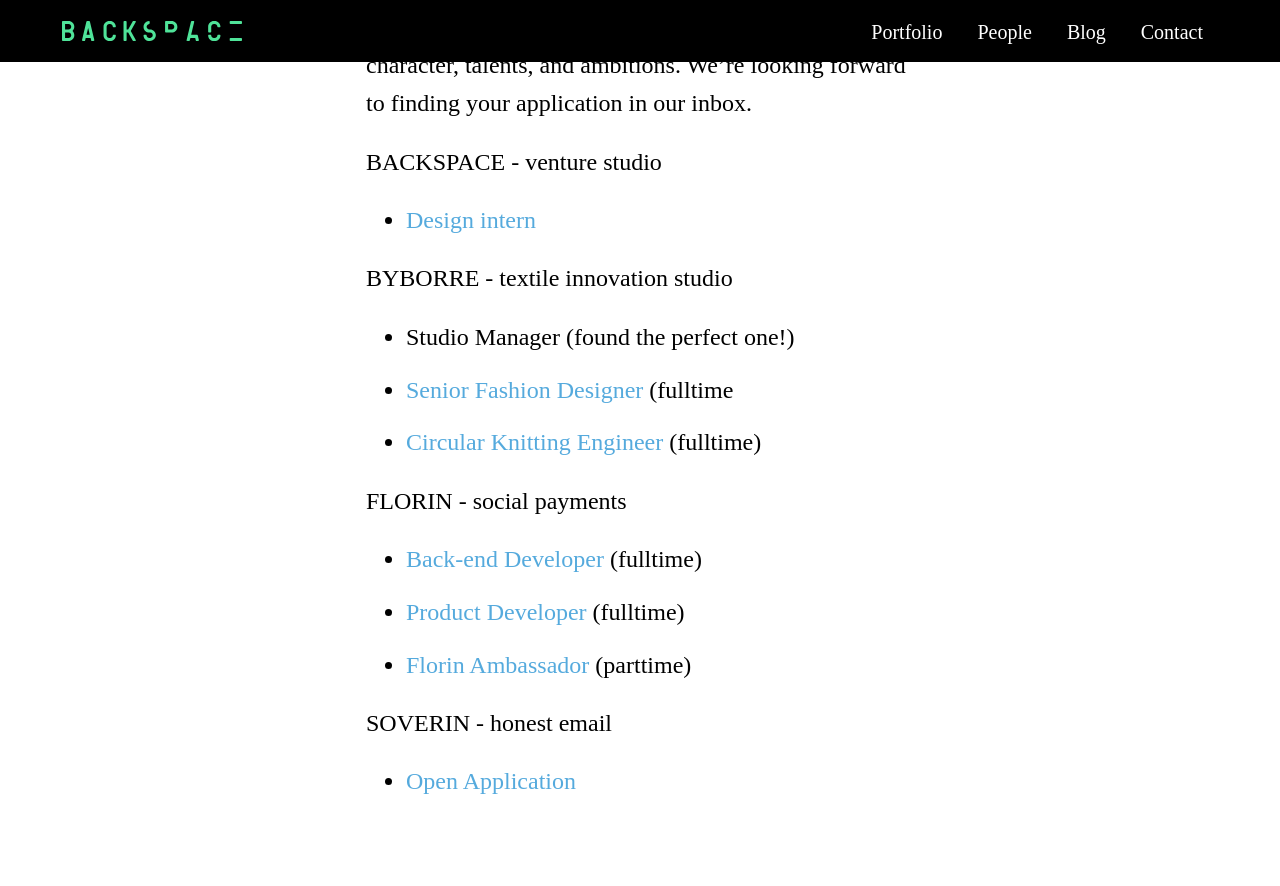
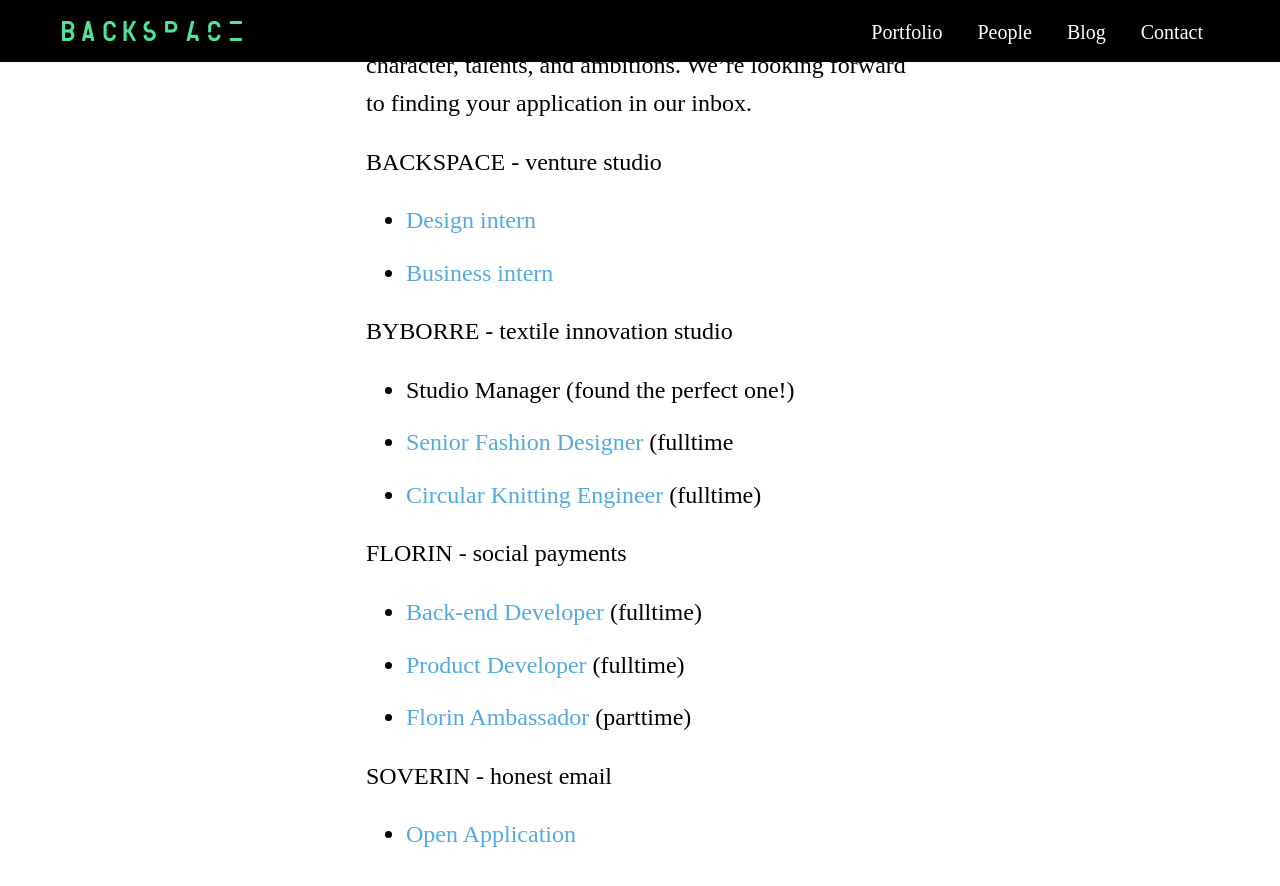
Before and after one commit to backspacehq/backspacehq.github.io, a Jekyll site: the page built from _posts/2016-10-04-work-with-us.markdown, in a window 1280 px wide and 900 px high, scrolled down 1091 px. Shown: the top 886 px of the window. Built offline with Jekyll 4.4.1, drawn with Linux system fonts in a browser that asks for light colours; comment, search, counter and statistics services are not loaded.

Commit message:
Updated Work With Us

```diff
--- a/_posts/2016-10-04-work-with-us.markdown
+++ b/_posts/2016-10-04-work-with-us.markdown
@@ -16,6 +16,7 @@
 BACKSPACE - venture studio
 
 * [Design intern](mailto: roy@backspace.studio)
+* [Business intern](mailto: daisy@backspace.studio)
 
 BYBORRE - textile innovation studio
 
```
